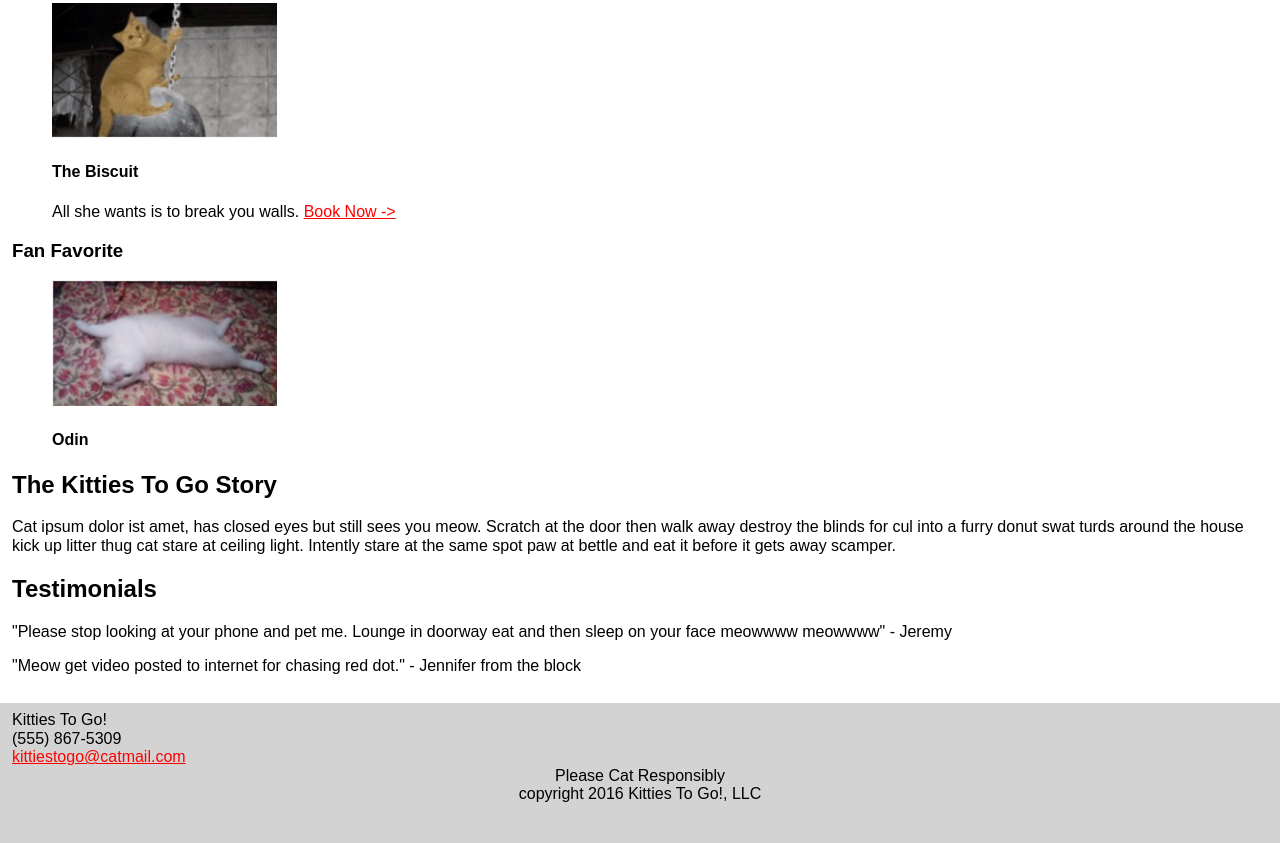
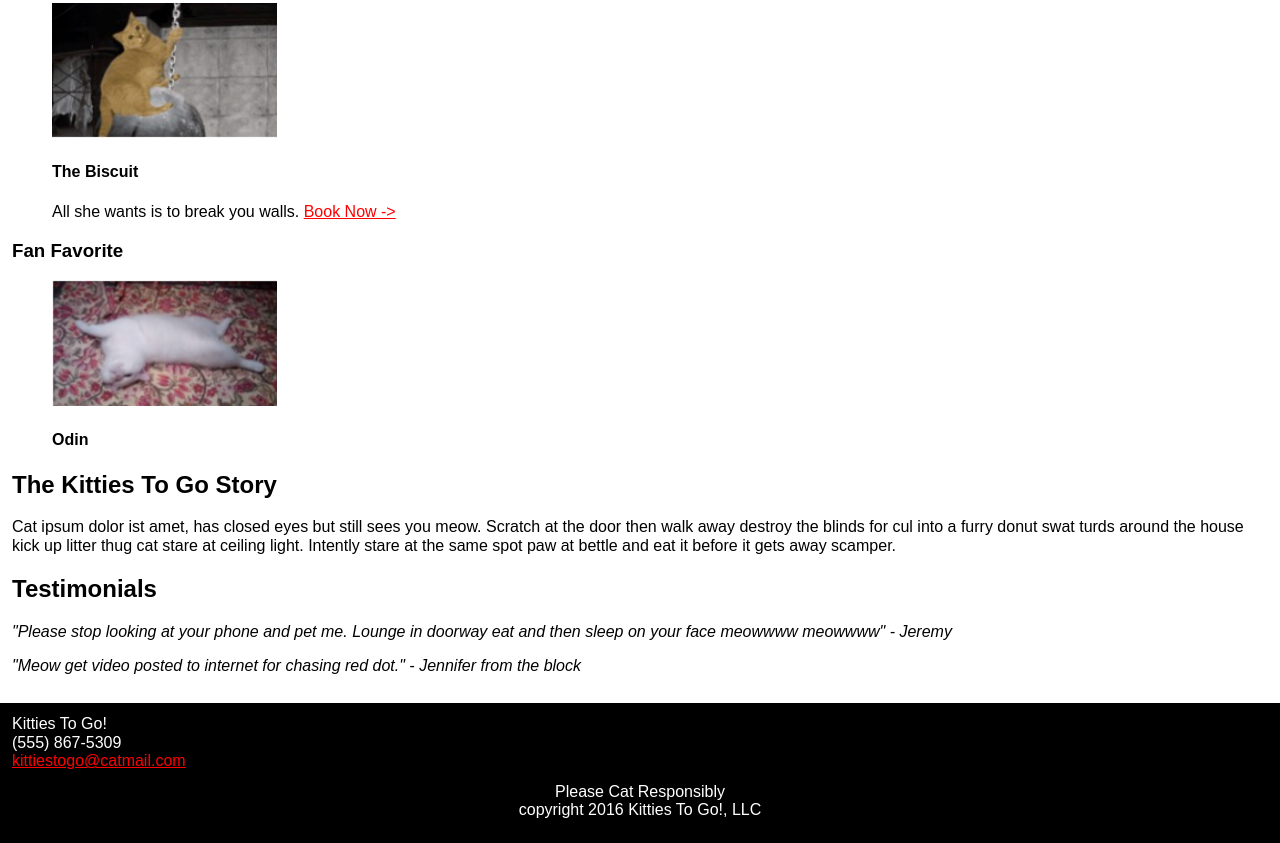
Before and after one commit to bitterkat/mockup-practice, a plain HTML site: page index.html in a window 1280 px wide. Shown: the part 262-1105 px from the top of the page. Before the commit the page ends 1073 px from the top, so only its background shows below. Drawn offline with Linux system fonts and the light colour scheme.

Commit message:
changes footer and main aside styling

```diff
--- a/styles/style.css
+++ b/styles/style.css
@@ -11,13 +11,14 @@ main {
   padding: .75rem;
 }
 
-nav, footer {
+nav {
     background-color: lightgray;
     padding: .5rem .75rem;
 }
 
 .copyright {
   text-align: center;
+  padding: .75rem;
 }
 
 nav li {
@@ -29,7 +30,7 @@ nav a, nav a:visited {
   color: purple;
 }
 
-.title {
+.title, footer {
   background-color: black;
   color: white;
   padding: .75rem;
@@ -40,5 +41,12 @@ nav a, nav a:visited {
 }
 
 .main-aside {
-  float: right;
+  margin: .5rem;
+  padding: .5rem;
+  border: 1px solid black;
+
 }
+
+.quote {
+  font-style: italic;
+}
```
